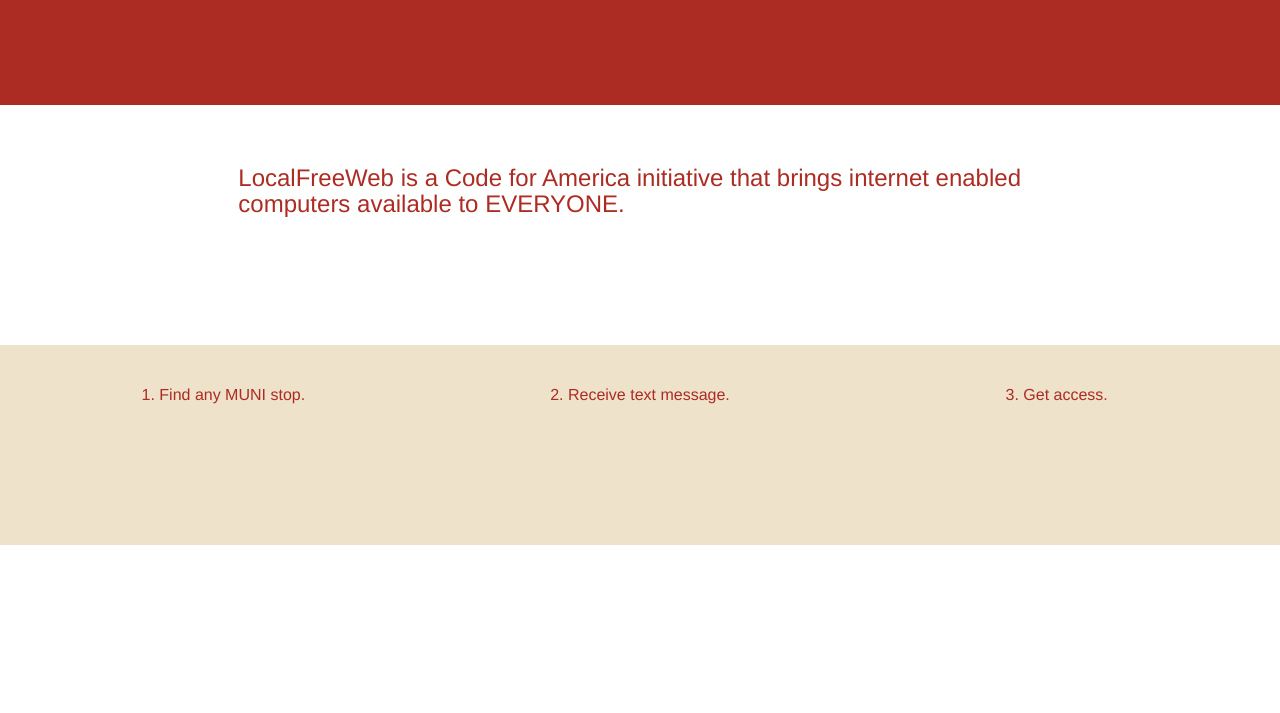
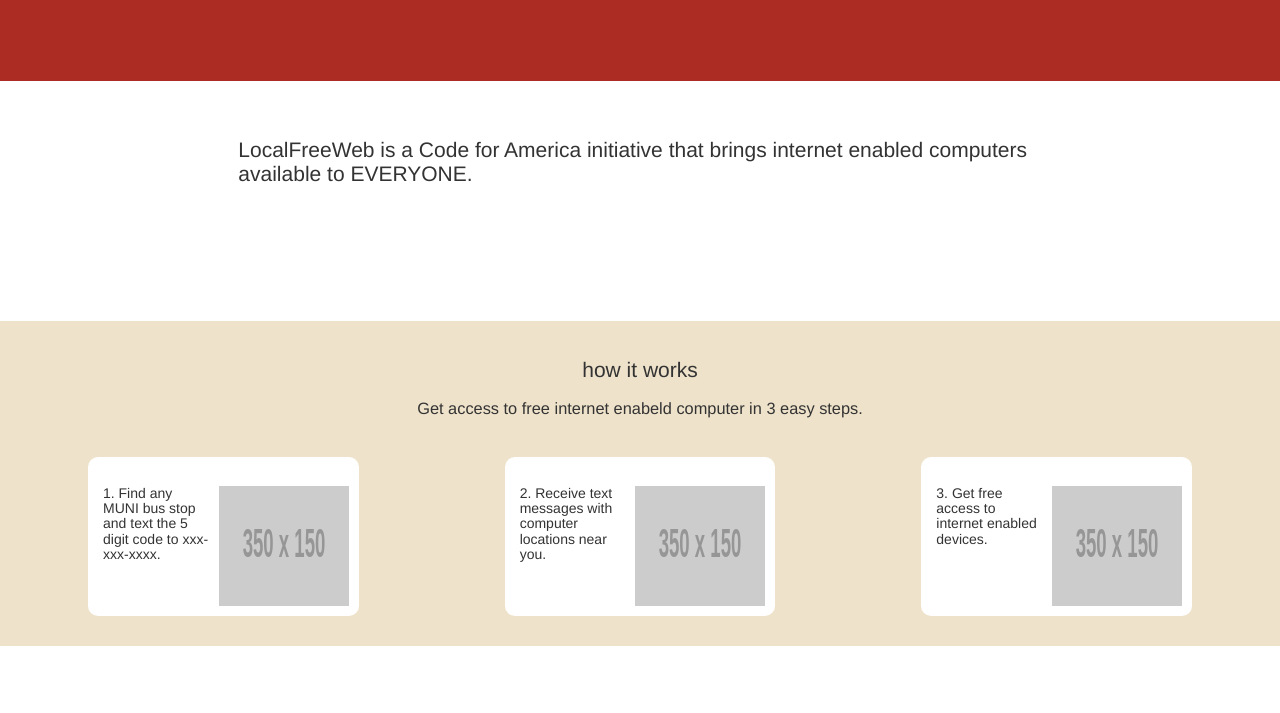
Before and after one commit to sfbrigade/localfreeweb.org, a plain HTML site: page index.html in a window 1280 px wide. Shown: the part 87-800 px from the top of the page. Drawn offline with nearby package versions, Linux system fonts and the light colour scheme; placeholder pictures from the web are drawn by us; a script that the page names is missing; files whose address does not match are found by name.

Commit message:
Added media object and three column explanation
TODO:
Figure out how to not compile imported less files but only compile the
one main.less file.

```diff
--- /dev/null
+++ b/compiled/css/atom/rounded_box.css
@@ -0,0 +1,9 @@
+.a-contentBox {
+  padding: 10px;
+}
+.a-contentBox--rnd {
+  border-radius: 10px;
+}
+.a-contentBox--white {
+  background: #ffffff;
+}
--- a/index.html
+++ b/index.html
@@ -33,16 +33,56 @@
         <div class="col-xs-0 col-md-1 col-lg-2"></div>
       </div>
 
-      <div class="container-fluid u-showcase u-showcase--light">
+      <section class="container-fluid u-showcase u-showcase--light">
+        <heading>
+          <h2 class="ct">how it works</h2>
+          <h3 class="ct space__bt--30">Get access to free internet enabeld
+            computer in 3 easy steps.</h3>
+        </heading>
+
         <div class="col-xs-12 col-md-6 col-lg-4">
-          <h4 class="ct">1. Find any MUNI stop.</h4>
+          <section class="a-media a-media--centered a-media--70
+            a-contentBox a-contentBox--white a-contentBox--rnd
+            cf">
+            <img class="a-media__mediaImg--switch" width="130" height="120"
+                  src="http://placehold.it/350x150">
+            <heading>
+              <h4 class="a-media__mediaBody--switch">
+                1. Find any MUNI bus stop and text the 5 digit code to
+                xxx-xxx-xxxx.
+              </h4>
+            </heading>
+          </section>
         </div>
+
         <div class="col-xs-12 col-md-6 col-lg-4">
-          <h4 class="ct">2. Receive text message.</h4>
+          <section class="a-media a-media--centered a-media--70
+            a-contentBox a-contentBox--white a-contentBox--rnd
+            cf">
+            <img class="a-media__mediaImg--switch" width="130" height="120"
+                  src="http://placehold.it/350x150">
+            <heading>
+              <h4 class="a-media__mediaBody--switch">
+                2. Receive text messages with computer locations near you.
+              </h4>
+            </heading>
+          </section>
         </div>
+
         <div class="col-xs-12 col-md-6 col-lg-4">
-          <h4 class="ct">3. Get access.</h4>
+          <section class="a-media a-media--centered a-media--70
+            a-contentBox a-contentBox--white a-contentBox--rnd
+            cf">
+            <img class="a-media__mediaImg--switch" width="130" height="120"
+                  src="http://placehold.it/350x150">
+            <heading>
+              <h4 class="a-media__mediaBody--switch">
+                3.  Get free access to internet enabled devices.
+              </h4>
+            </heading>
+          </section>
         </div>
+
       </div>
 
       <script src="js/main.js"></script>
--- /dev/null
+++ b/src/css/atom/content_box.less
@@ -0,0 +1,14 @@
+
+@import '../gvars/colors';
+
+.a-contentBox {
+  padding: 10px;
+}
+
+.a-contentBox--rnd {
+  border-radius: 10px;
+}
+
+.a-contentBox--white {
+  background: @white;
+}
--- /dev/null
+++ b/src/css/atom/media.less
@@ -0,0 +1,40 @@
+
+@import '../util/clearfix';
+
+.a-media {
+  margin: 10px;
+}
+
+.a-media--centered {
+  margin: 10px auto;
+}
+
+.a-media--80 {
+  width: 80%;
+}
+
+.a-media--70 {
+  width: 70%;
+}
+
+.a-media__mediaImg {
+  float: left;
+  margin-right: 10px;
+  img {
+    display: block;
+  }
+}
+
+.a-media__mediaBody {
+  overflow: hidden;
+  zoom: 1;
+}
+
+.a-media__mediaImg--switch {
+  float: right;
+  margin-left: 10px;
+}
+
+.a-media__mediaBody--switch {
+  margin-left: 5px;
+}
--- a/src/css/main.less
+++ b/src/css/main.less
@@ -1,7 +1,11 @@
 
 @import 'base/globals';
 @import 'base/normalize.css';
-@import 'base/typography';
+@import (inline) "base/_typography.less";
+@import 'util/spacing';
+
+@import 'atom/media';
+@import 'atom/content_box';
 
 @import 'molecule/header';
 @import 'molecule/showcase';
--- a/src/css/molecule/showcase.less
+++ b/src/css/molecule/showcase.less
@@ -5,6 +5,7 @@
   margin: 20px 0;
   min-height: 200px;
   padding-top: 20px;
+  padding-bottom: 20px;
 }
 
 .u-showcase--light {
--- /dev/null
+++ b/src/css/util/clearfix.less
@@ -0,0 +1,19 @@
+
+.cf {
+  display: inline-block;
+}
+
+.cf:after {
+   visibility: hidden;
+   display: block;
+   font-size: 0;
+   content: " ";
+   clear: both;
+   height: 0;
+}
+/* start commented backslash hack \*/
+* html .cf { height: 1%; }
+
+.cf {
+  display: block;
+}
--- /dev/null
+++ b/src/css/util/spacing.less
@@ -0,0 +1,4 @@
+
+.space__bt--30 {
+  margin-bottom: 30px;
+}
```
Also changed, not shown: compiled/css/atom/content_box.css (added), compiled/css/atom/media.css (added), compiled/css/base/_typography.css (renamed from compiled/css/base/typography.css), compiled/css/content_box.css (added), compiled/css/main.css, compiled/css/molecule/showcase.css, compiled/css/util/clearfix.css (added), compiled/css/util/spacing.css (added), src/css/base/_typography.less (renamed from src/css/base/typography.less).
